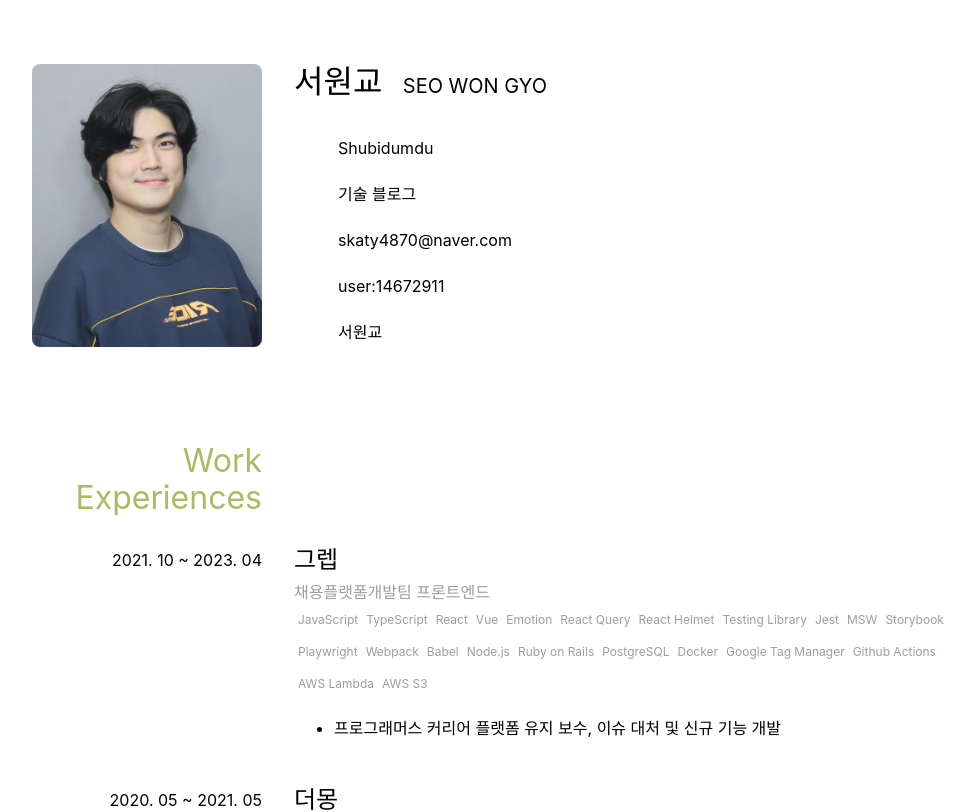
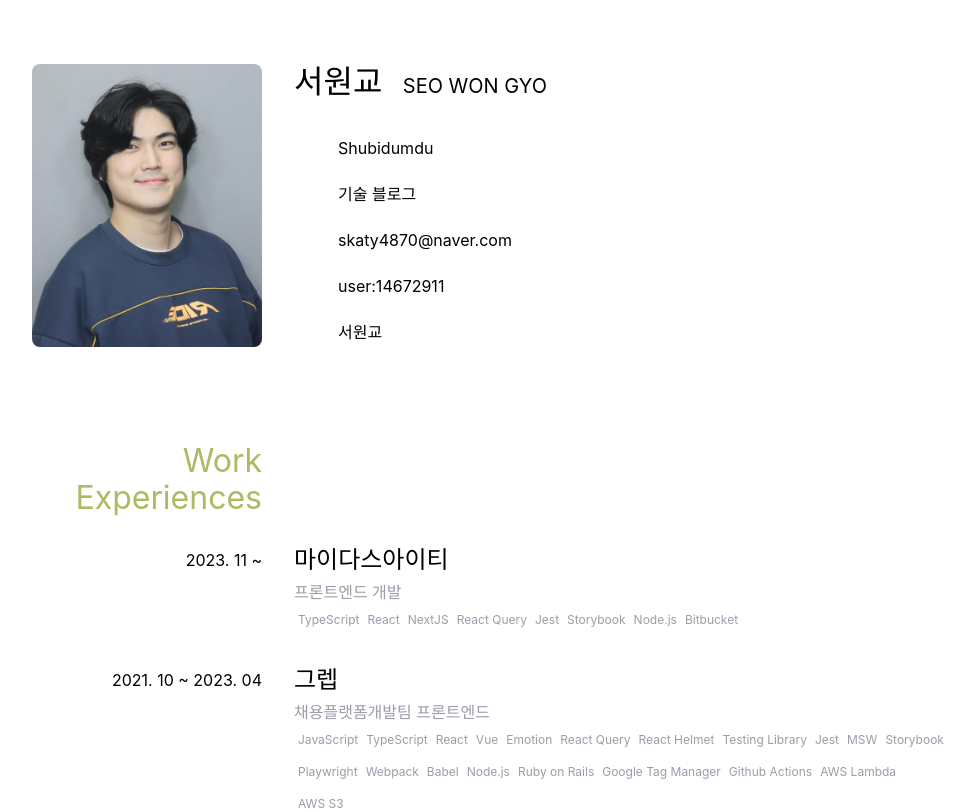
Before and after one commit to Shubidumdu/my-resume, a Svelte app: page / in a window 1280 px wide. Shown: the top 812 px of the page, without its empty margins (148-1122 px from the left). Built offline with nearby package versions, Linux system fonts and the light colour scheme; some icons are missing; a web font is replaced by a local one.

Commit message:
Modify profile and work experiences

```diff
--- a/src/components/Profile.svelte
+++ b/src/components/Profile.svelte
@@ -15,7 +15,7 @@
       name: 'Shubidumdu',
     },
     {
-      href: 'https://shubidumdu.github.io/devlog/',
+      href: 'https://shubidumdu.github.io/',
       icon: FaDev,
       name: '기술 블로그'
     },
--- a/src/components/WorkExperiences.svelte
+++ b/src/components/WorkExperiences.svelte
@@ -4,7 +4,27 @@
   import Article from './Article.svelte';
   import List from './List.svelte';
   import Tags from './Tags.svelte';
+
   const contents = [
+    {
+      period: '2023. 11 ~',
+      title: '마이다스아이티',
+      position: '프론트엔드 개발',
+      desc: [
+
+      ],
+      tags: [
+        'TypeScript',
+        'React',
+        'NextJS',
+        'React Query',
+        'Jest',
+        'Storybook',
+        'Node.js',
+        'Bitbucket',
+      ],
+      url: 'https://www.midasit.com/',
+    },
     {
       period: '2021. 10 ~ 2023. 04',
       title: '그렙',
@@ -29,8 +49,6 @@
         'Babel',
         'Node.js',
         'Ruby on Rails',
-        'PostgreSQL',
-        'Docker',
         'Google Tag Manager',
         'Github Actions',
         'AWS Lambda',
```
